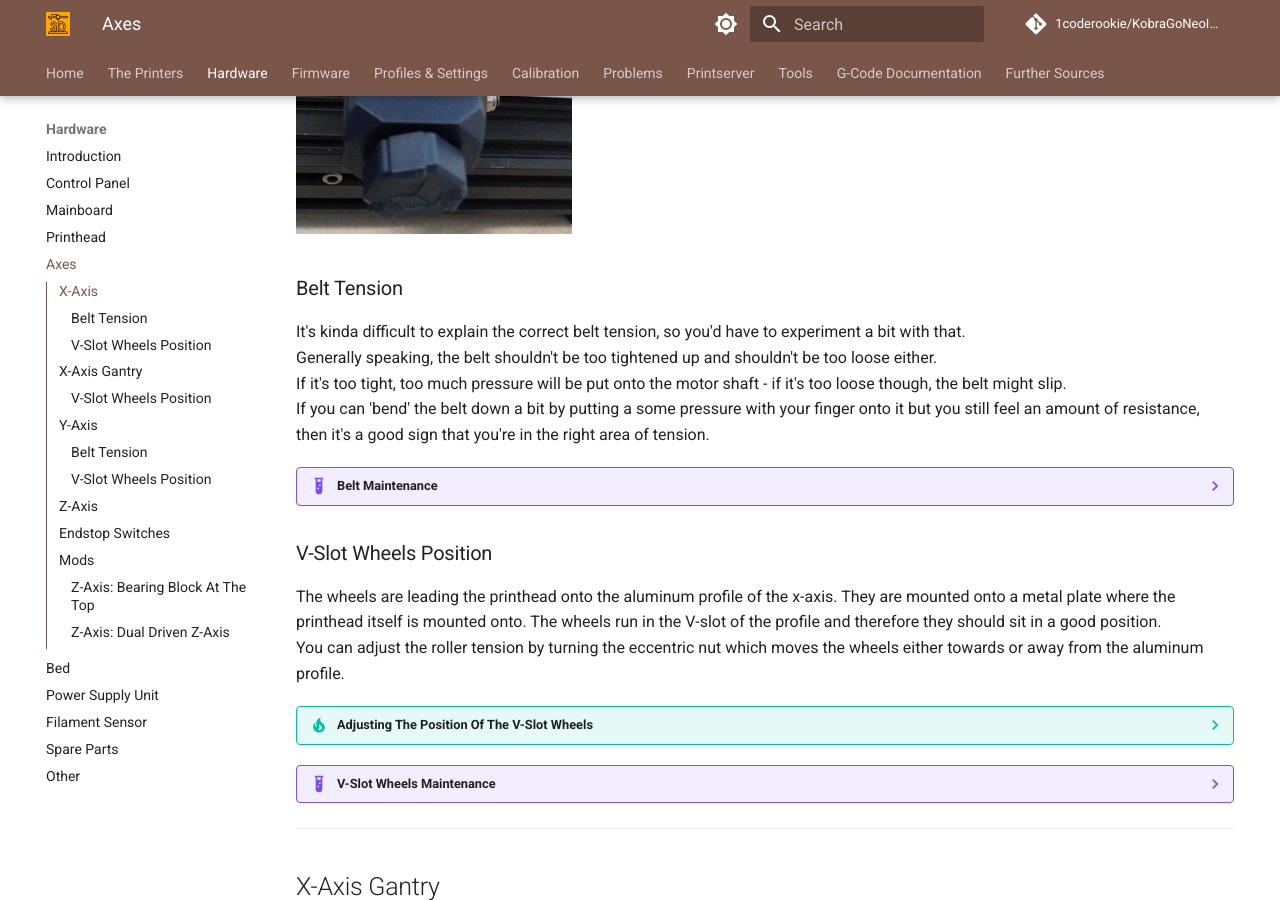
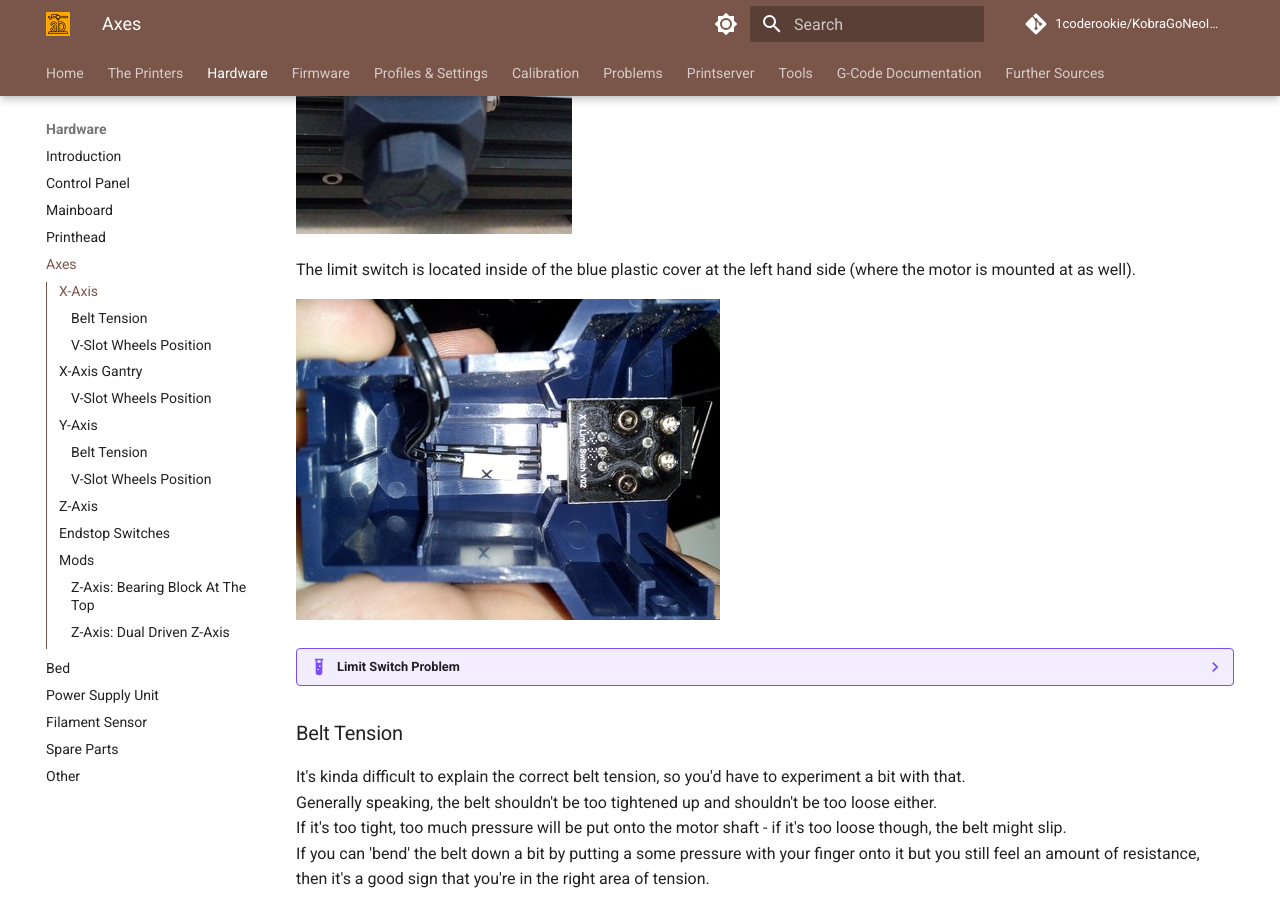
Before and after one commit to 1coderookie/KobraGoNeoInsights, an MkDocs documentation site: the page built from docs/hardware/axes.md, in a window 1280 px wide and 900 px high, scrolled down 730 px. Built offline with MkDocs 1.6.1 and Material for MkDocs 9.7.7, drawn with Linux system fonts in a browser that asks for light colours; comment, search, counter and statistics services are not loaded.

Commit message:
Update axes.md

```diff
--- a/docs/hardware/axes.md
+++ b/docs/hardware/axes.md
@@ -8,6 +8,15 @@
 You can adjust the tension of the belt by using the knob at the right side of the aluminum profile where the printhead is guided onto.
 
 ![X-axis knob](../assets/images/x-axis_knob_web.jpg)
+
+The limit switch is located inside of the blue plastic cover at the left hand side (where the motor is mounted at as well).
+
+![X-axis limit switch](../assets/images/axes_x-axis-limit-switch_web.jpg)
+
+??? example "Limit Switch Problem"
+
+    If you encounter the problem that the limit switch won't be hit sufficiently for being triggered sucessfully, move the printhead manually against it (with the blue plastic cover of the printhead removed) and observe what might cause the problem. Try to adjust the position of the limit switch, so that it can be triggered sucessfully.
+    When using a **Neo**, pay attention to the metal lever of the switch itself as well as to the nut of the left wheel of the gantry. See both areas marked in the following picture. <br> ![Problematic limit switch](../assets/images/axes_x-limit-switch_problematic_web.jpg) <br> It might be the case that the nut hits the y-shaped metal bracket of the x-axis gantry before the edge of the metal bracket triggers the limit switch. In this case you might want to try to move the limit switch a bit more to the right. If that doesn't work, you probably would have to grind away a bit of the metal of the y-shaped bracket.
 
 ### Belt Tension
 It's kinda difficult to explain the correct belt tension, so you'd have to experiment a bit with that.
```
